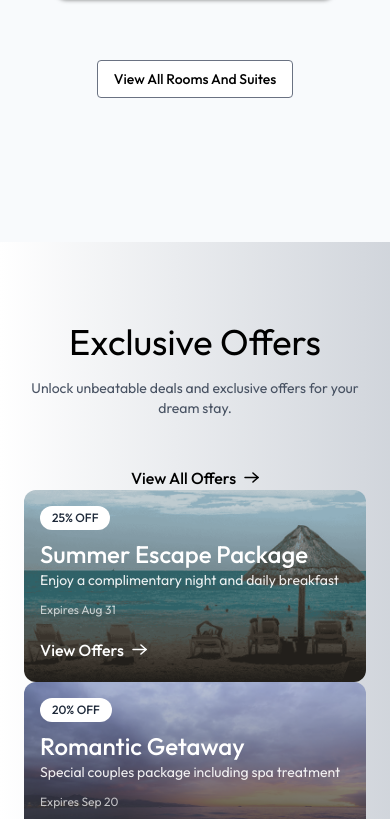
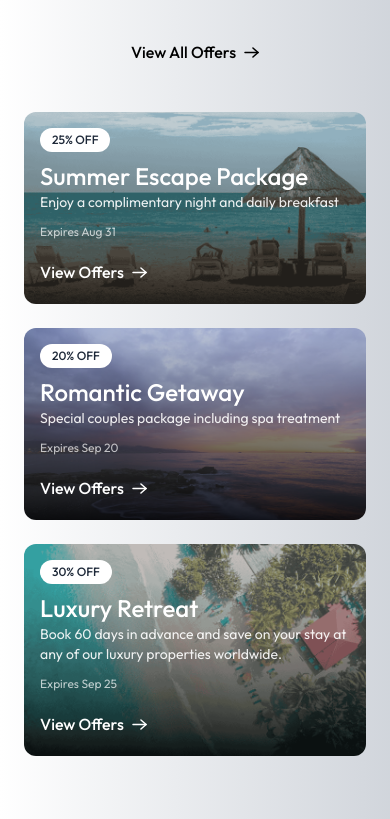
Before and after one commit to KevCareSA/Mini-Hackathons, a React (Vite) app in the folder HotelWebsite/: page / in a window 390 px wide. Shown: the part 2982-3801 px from the top of the page. Built offline with nearby package versions, Linux system fonts and the light colour scheme; no server answers; a web font is replaced by a local one.

Commit message:
style(exclusive-offers): update layout to use responsive grid for offer cards

```diff
--- a/HotelWebsite/src/components/ExclusiveOffers.jsx
+++ b/HotelWebsite/src/components/ExclusiveOffers.jsx
@@ -17,7 +17,7 @@
             </button>
         </div>
 
-        <div>
+        <div className='grid grid-cols-1 md:grid-cols-2 lg:grid-cols-3 gap-6 mt-12'>
             {exclusiveOffers.map((item) => (
                 <div key={item._id}
                     className='group relative flex flex-col items-start justify-between
```
Also changed, not shown: HotelWebsite/src/assets/starIconFilled.svg (added).
